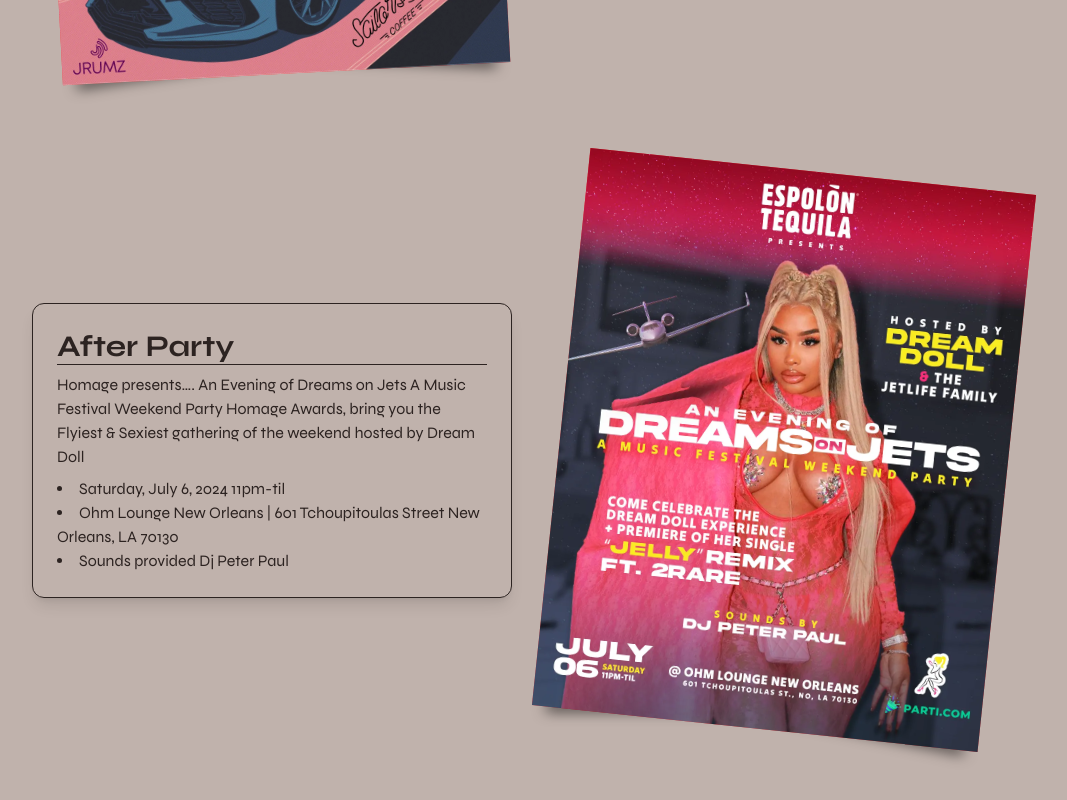
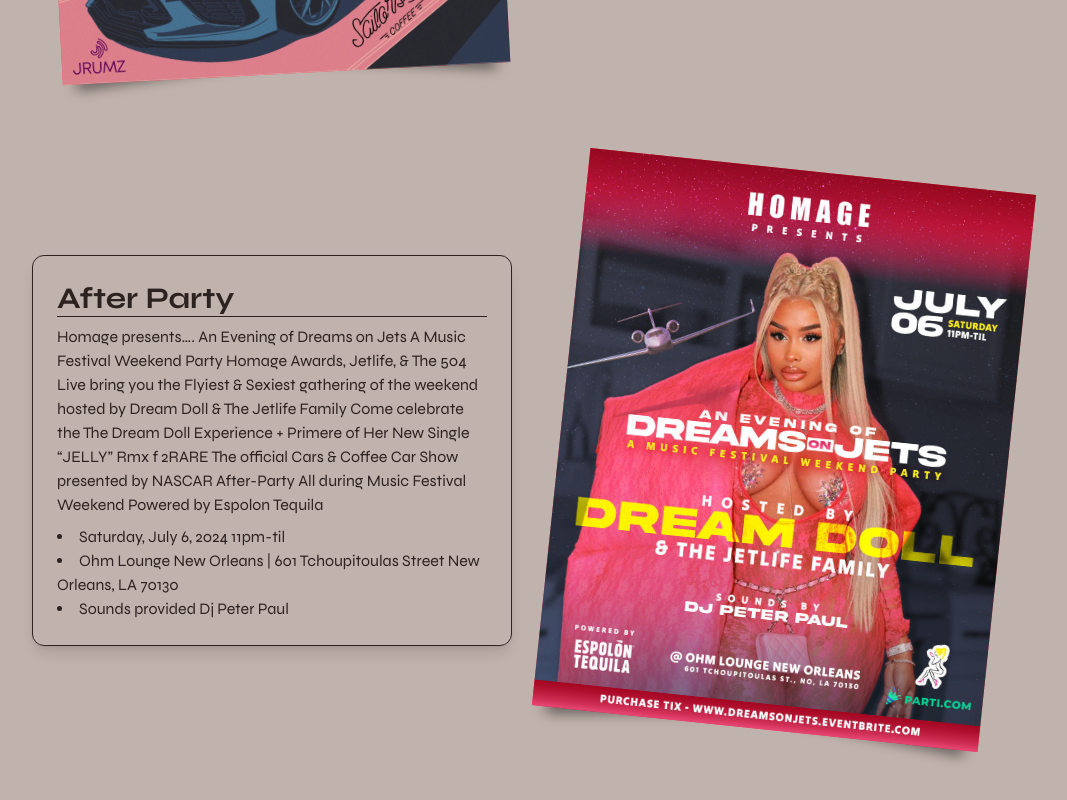
Before and after one commit to zyrrus/jetlife-carshow, a Next.js app: page / in a window 1280 px wide. Shown: the part 1485-2285 px from the top of the page, without its empty margins (112-1179 px from the left). Built offline with nearby package versions, Linux system fonts and the light colour scheme.

Commit message:
Changed flyer and text

```diff
--- a/src/app/page.tsx
+++ b/src/app/page.tsx
@@ -132,7 +132,7 @@
       className="container grid max-w-md grid-cols-1 gap-x-8 gap-y-9 py-24 md:max-w-screen-lg md:grid-cols-2"
     >
       <Poster
-        src="/assets/flyers/dream-doll.webp"
+        src="/assets/flyers/dream-doll-2.jpg"
         className={cn(
           "w-full max-w-md rotate-6 justify-self-center md:order-1",
           "before:absolute before:bottom-2.5 before:-z-10 before:h-2.5 before:w-2/5 before:shadow-[0_5px_14px_rgba(0,0,0,0.7)] before:transition-all before:content-['']",
@@ -145,8 +145,12 @@
         <h2 className="border-b border-fg text-3xl font-bold">After Party</h2>
         <p>
           Homage presents…. An Evening of Dreams on Jets A Music Festival
-          Weekend Party Homage Awards, bring you the Flyiest & Sexiest gathering
-          of the weekend hosted by Dream Doll
+          Weekend Party Homage Awards, Jetlife, & The 504 Live bring you the
+          Flyiest & Sexiest gathering of the weekend hosted by Dream Doll & The
+          Jetlife Family Come celebrate the The Dream Doll Experience + Primere
+          of Her New Single “JELLY” Rmx f 2RARE The official Cars & Coffee Car
+          Show presented by NASCAR After-Party All during Music Festival Weekend
+          Powered by Espolon Tequila
         </p>
         <ul className="list-inside list-disc">
           <li>Saturday, July 6, 2024 11pm-til</li>
```
